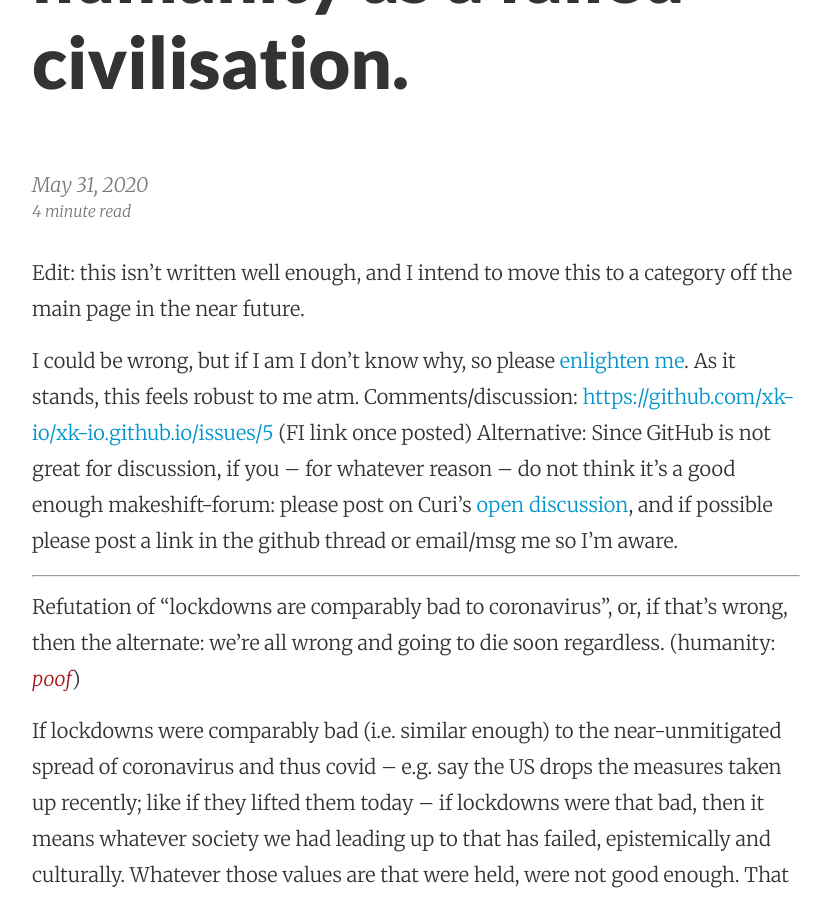
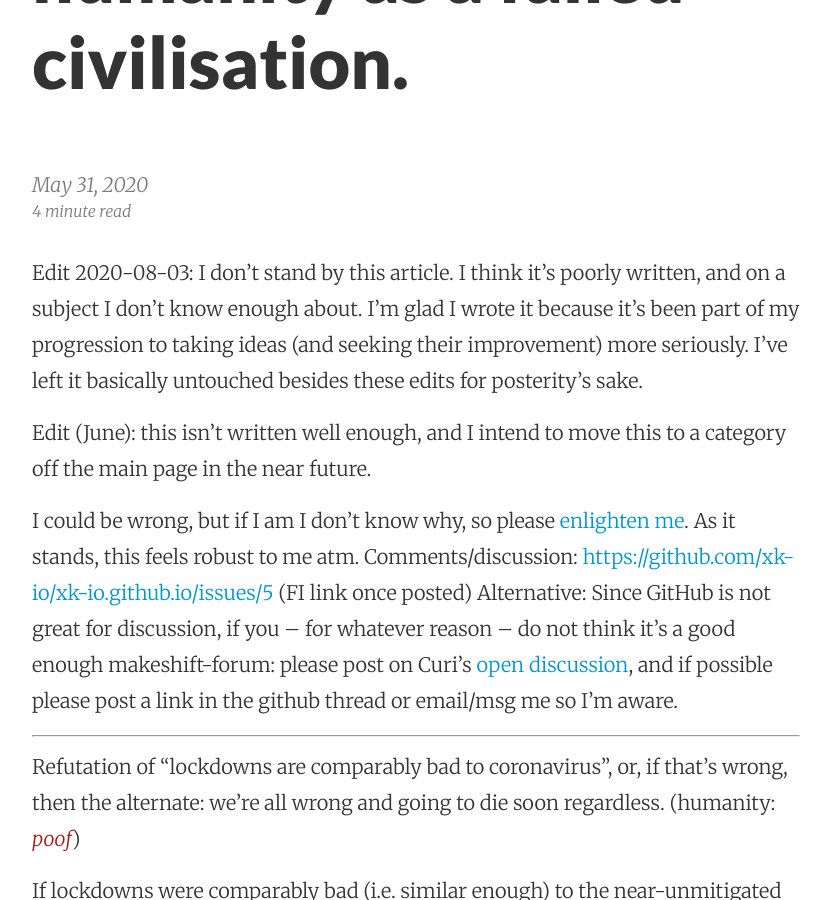
Before and after one commit to xk-io/xk-io.github.io, a Jekyll site: the page built from _posts/2020-05-31-refutation-of-lockdowns-comparably-bad-to-covid.md, in a window 1280 px wide and 900 px high, scrolled down 756 px. Shown: the whole window, without its empty margins (224-1055 px from the left). Built offline with Jekyll 4.4.1, drawn with Linux system fonts in a browser that asks for light colours.

Commit message:
Update 2020-05-31-refutation-of-lockdowns-comparably-bad-to-covid.md

```diff
--- a/_posts/2020-05-31-refutation-of-lockdowns-comparably-bad-to-covid.md
+++ b/_posts/2020-05-31-refutation-of-lockdowns-comparably-bad-to-covid.md
@@ -5,10 +5,12 @@ layout: post
 postlet: true
 date: 2020-05-31
 summary: >
-  Basically: the title. I draw 3 conclusions from the thesis, either concluding the thesis is wrong, lockdowns are not comparably bad (they are preferable), or, finally, that we're doomed. There are _some_ outs, I just don't know of anyone holding both a belief in an out and the thesis statement (I suspect they're contradictory anyway). Admittedly this is a bit raw, but I think it's good enough to put out for criticism.
+  [Edit 2020-08-03: This is poor writing. I am considering analysing it.] Basically: the title. I draw 3 conclusions from the thesis, either concluding the thesis is wrong, lockdowns are not comparably bad (they are preferable), or, finally, that we're doomed. There are _some_ outs, I just don't know of anyone holding both a belief in an out and the thesis statement (I suspect they're contradictory anyway). Admittedly this is a bit raw, but I think it's good enough to put out for criticism.
 ---
 
-Edit: this isn't written well enough, and I intend to move this to a category off the main page in the near future.
+Edit 2020-08-03: I don't stand by this article. I think it's poorly written, and on a subject I don't know enough about. I'm glad I wrote it because it's been part of my progression to taking ideas (and seeking their improvement) more seriously. I've left it basically untouched besides these edits for posterity's sake.
+
+Edit (June): this isn't written well enough, and I intend to move this to a category off the main page in the near future.
 
 I could be wrong, but if I am I don't know why, so please [enlighten me](https://github.com/xk-io/xk-io.github.io/issues/5). As it stands, this feels robust to me atm.
 Comments/discussion: <https://github.com/xk-io/xk-io.github.io/issues/5> (FI link once posted)
```
